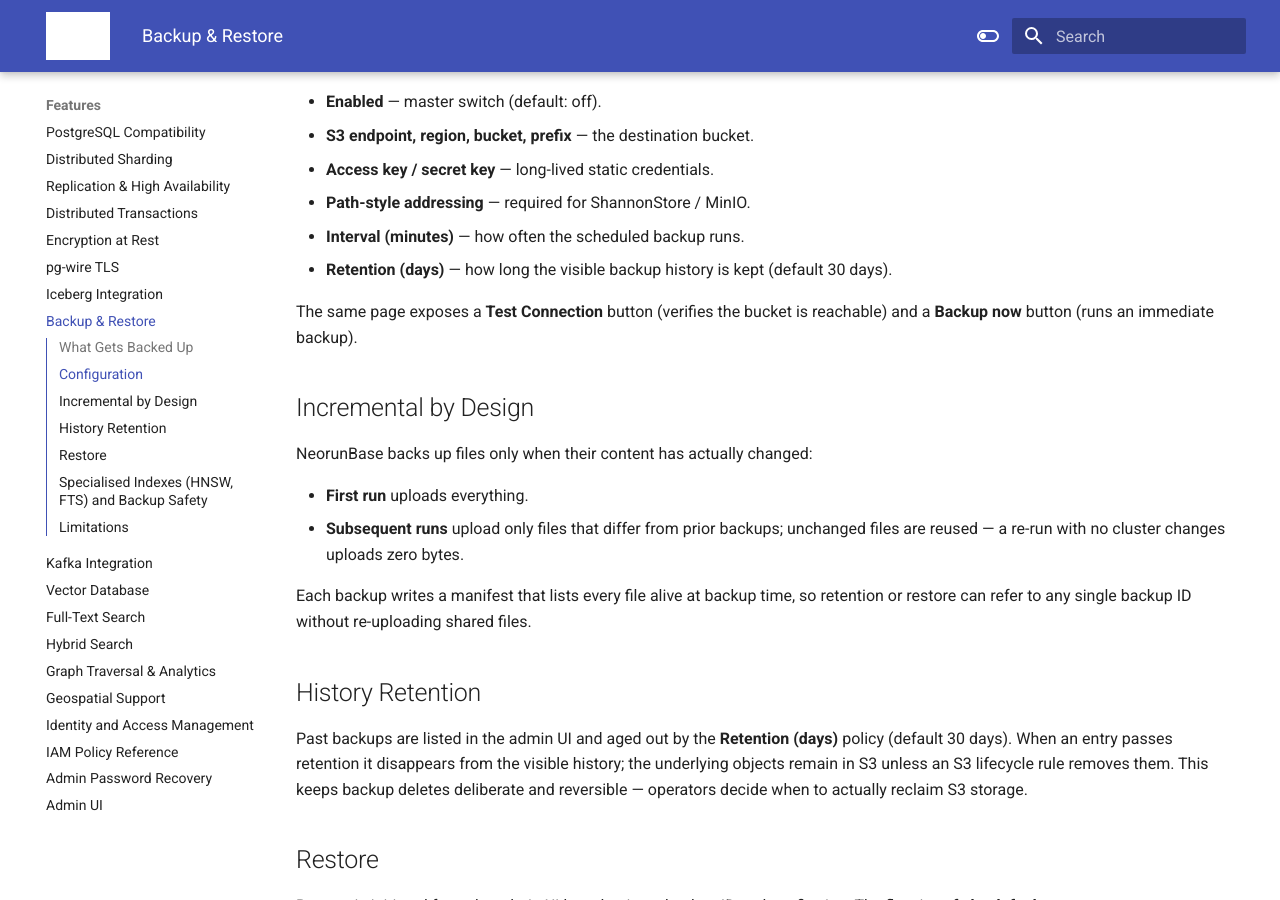
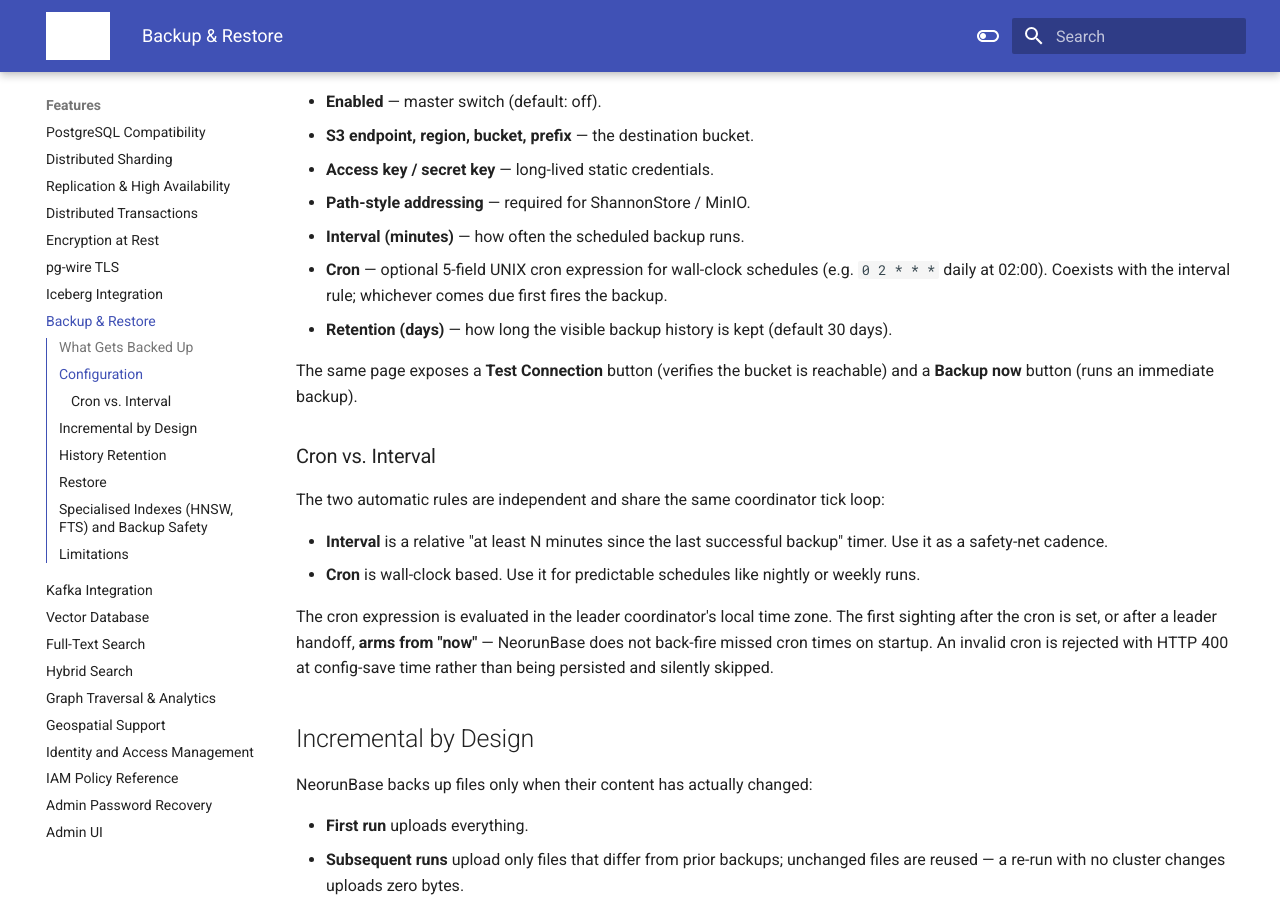
Before and after one commit to cloudcheflabs/neorunbase-docs, an MkDocs documentation site: the page built from docs/features/backup-restore.md, in a window 1280 px wide and 900 px high, scrolled down 605 px. Built offline with MkDocs 1.6.1 and Material for MkDocs 9.7.7, drawn with Linux system fonts in a browser that asks for light colours; the version menu is left out; grey boxes are pictures that could not be loaded.

Commit message:
docs(backup): document cron schedule
Co-Authored-By: Claude Opus 4.7 (1M context) <noreply@anthropic.com>

```diff
--- a/docs/features/backup-restore.md
+++ b/docs/features/backup-restore.md
@@ -20,9 +20,19 @@ The `S3 Backup` page in the admin UI exposes the full configuration:
 - **Access key / secret key** — long-lived static credentials.
 - **Path-style addressing** — required for ShannonStore / MinIO.
 - **Interval (minutes)** — how often the scheduled backup runs.
+- **Cron** — optional 5-field UNIX cron expression for wall-clock schedules (e.g. `0 2 * * *` daily at 02:00). Coexists with the interval rule; whichever comes due first fires the backup.
 - **Retention (days)** — how long the visible backup history is kept (default 30 days).
 
 The same page exposes a **Test Connection** button (verifies the bucket is reachable) and a **Backup now** button (runs an immediate backup).
+
+### Cron vs. Interval
+
+The two automatic rules are independent and share the same coordinator tick loop:
+
+- **Interval** is a relative "at least N minutes since the last successful backup" timer. Use it as a safety-net cadence.
+- **Cron** is wall-clock based. Use it for predictable schedules like nightly or weekly runs.
+
+The cron expression is evaluated in the leader coordinator's local time zone. The first sighting after the cron is set, or after a leader handoff, **arms from "now"** — NeorunBase does not back-fire missed cron times on startup. An invalid cron is rejected with HTTP 400 at config-save time rather than being persisted and silently skipped.
 
 ## Incremental by Design
 
```
